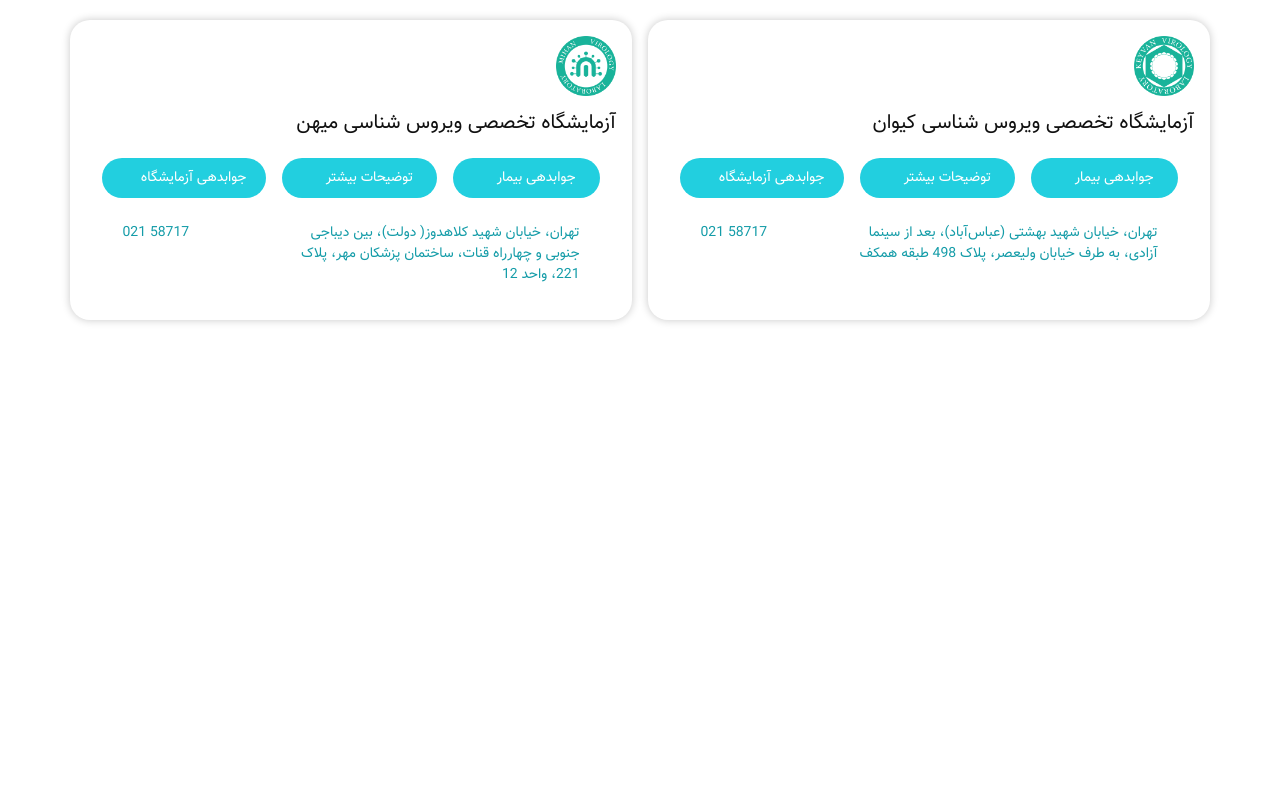
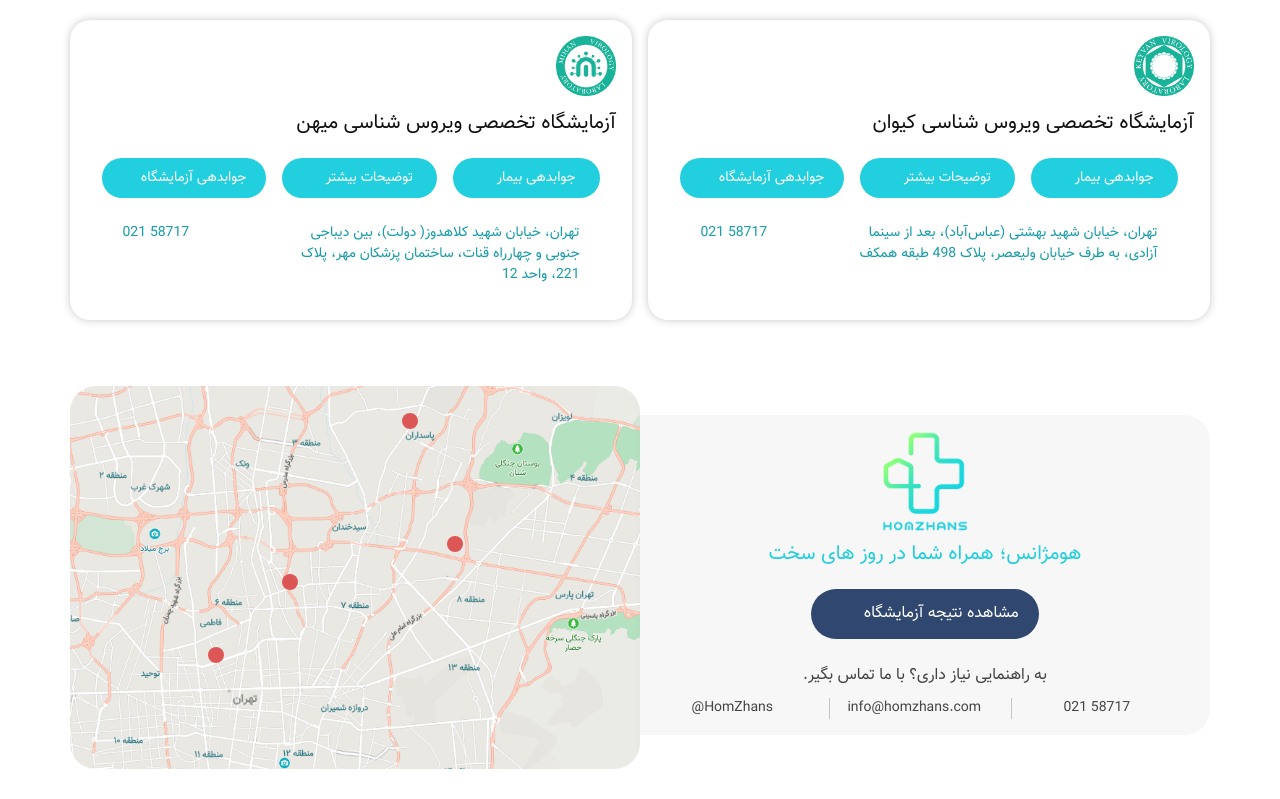
Before and after one commit to alikhalili66/azmon-pdf-panel, a Next.js app: page / in a window 1280 px wide. Shown: the part 706-1505 px from the top of the page. Before the commit the page ends 1042 px from the top, so only its background shows below. Built offline with nearby package versions, Linux system fonts and the light colour scheme; a web font is replaced by a local one.

Commit message:
DEVELOP => page /home -mirror

```diff
--- a/next.config.js
+++ b/next.config.js
@@ -15,7 +15,7 @@
 	},
 	// Environment
 	env: {
-		API_URI_DEV: 'http://192.168.2.14:50620',
-		API_URI_PROD: 'http://192.168.2.12:50621',
+		API_URI_DEV: 'http://185.213.167.156:6061',
+		API_URI_PROD: 'http://185.213.167.156:6061',
 	},
 };
--- a/src/components/page/home/index.tsx
+++ b/src/components/page/home/index.tsx
@@ -11,7 +11,7 @@
 	// box Control
 	boxClass = '',
 	boxSize = '',
-	boxSpace = '',
+	boxSpace = 'pb-[30px]',
 
 	...props
 }: HomeProps) => {
@@ -125,6 +125,62 @@
 						}
 					/>
 				</div>
+
+				{/*  */}
+
+				<div className='grid grid-cols-12 pt-[50px]'>
+					<div className='col-span-12 md:col-span-6 relative pt-[5%]'>
+						<div className='min-h-[90%] rounded-r-[26px] p-4 bg-[#f7f7f7]'>
+							<div className='text-center flex flex-col gap-2 items-center justify-center'>
+								<img className='h-[100px]' alt='' src={images?.logo_homezhansName?.src} />
+								<div className='text-primary-3 text-[20px] font-[500]'>هومژانس؛ همراه شما در روز های سخت</div>
+							</div>
+
+							<div className='flex items-center justify-center pt-[20px]'>
+								<div
+									className='text-[16px] flex items-center justify-center gap-5 px-5 bg-primary-1 hover:bg-primary-2 min-h-[50px] rounded-full  text-[#fff] cursor-pointer'
+									onClick={undefined}
+								>
+									<span>مشاهده نتیجه آزمایشگاه</span>
+									<i className='fa fa-send' />
+								</div>
+							</div>
+
+							<div className='text-center pt-[25px] text-text-secondary'>به راهنمایی نیاز داری؟ با ما تماس بگیر.</div>
+
+							<div className='grid grid-cols-12 gap-2 text-text-secondary pt-[10px]'>
+								<div className='col-span-12 md:col-span-4 flex items-center justify-center gap-2'>
+									<i className='fa fa-phone text-primary-3 !text-[16px]' />
+									<span className='text-[14px]'>58717 021</span>
+								</div>
+								<div className='col-span-12 md:col-span-4 flex items-center justify-center gap-2 border-r border-r-[#0003]'>
+									<i className='fa fa-inbox text-primary-3 !text-[16px]' />
+									<span className='text-[14px]'>info@homzhans.com</span>
+								</div>
+								<div className='col-span-12 md:col-span-4 flex items-center justify-center gap-2 border-r border-r-[#0003]'>
+									<i className='fa fa-dot-circle-o text-primary-3 !text-[16px]' />
+									<span className='text-[14px]'>HomZhans@</span>
+								</div>
+							</div>
+						</div>
+					</div>
+					<div className='col-span-12 md:col-span-6 relative'>
+						<img className='w-full rounded-[26px]' alt='' src={images.mapLabs?.src || ''} />
+
+						<span className='bg-danger w-4 h-4 rounded-full absolute top-[7%] right-[39%] flex items-center justify-center'>
+							<span className='bg-danger rounded-full w-4 h-4 animate-ping'></span>
+						</span>
+						<span className='bg-danger w-4 h-4 rounded-full absolute top-[39%] right-[31%] flex items-center justify-center'>
+							<span className='bg-danger rounded-full w-4 h-4 animate-ping'></span>
+						</span>
+						<span className='bg-danger w-4 h-4 rounded-full absolute top-[49%] right-[60%] flex items-center justify-center'>
+							<span className='bg-danger rounded-full w-4 h-4 animate-ping'></span>
+						</span>
+						<span className='bg-danger w-4 h-4 rounded-full absolute top-[68%] right-[73%] flex items-center justify-center'>
+							<span className='bg-danger rounded-full w-4 h-4 animate-ping'></span>
+						</span>
+					</div>
+				</div>
 			</div>
 		</PrimaryCard>
 	);
--- a/src/components/page/lab-reception/components/get-reception/get-reception.tsx
+++ b/src/components/page/lab-reception/components/get-reception/get-reception.tsx
@@ -28,22 +28,24 @@
 	};
 
 	const downloadPdfHandler = (item: { [key: string]: any }) => {
-		api.$downloadPdf_POST(
+		api.$answer_pdf_create_POST(
 			{
 				onStatus: (status) => changeSectionScope({ _download: status }),
 				onOk: (res) => {
+					const file = res?.info?.answer || null;
+
 					const createLink = async () => {
 						const downloadLink = document.createElement('a');
 						downloadLink.setAttribute('target', '_blank');
-						downloadLink.href = `data:application/pdf;base64, ${res?.data?.pdf?.encoded || ''}`;
-						downloadLink.download = 'filename';
+						downloadLink.href = `data:${file?.content_type || 'application/pdf'};base64, ${file?.file || ''}`;
+						downloadLink.download = file?.filename || 'filename';
 						downloadLink.click();
 					};
 
-					if (res?.data) createLink();
+					if (file) createLink();
 				},
 			},
-			{ body: item },
+			{ body: { ...item } },
 		);
 	};
 
--- a/src/components/page/user-reception/components/fetch-receptions/fetch-receptions.tsx
+++ b/src/components/page/user-reception/components/fetch-receptions/fetch-receptions.tsx
@@ -1,6 +1,7 @@
 import { Block, PrimaryButton } from '@attom';
 import { page_userReception } from '@context';
 import { useDidMount } from '@hooks';
+import { api } from '@services';
 import { Dates } from '@utils';
 
 export type FetchReceptionsProps = Props_Block & {};
@@ -19,15 +20,34 @@
 
 	const actions = page_userReception.useActions();
 
-	const changeFetchReseptionsScope = (values: Partial<typeof fetchReceptions> = {}) =>
+	const changeSectionScope = (values: Partial<typeof fetchReceptions> = {}) =>
 		overWrite({ scope: 'fetchReceptions', value: { ...values } });
 
 	useDidMount(() => {
-		changeFetchReseptionsScope({ $fetchReceptions: login?.$login?.Data || null });
+		changeSectionScope({ $fetchReceptions: login?.$login?.Data || null });
 	});
 
-	const downloadAllReceptions = () => {};
-	const downloadReception = (resultItem, testItem) => {};
+	const downloadPdfHandler = (item: any) => {
+		api.$answer_pdf_create_POST(
+			{
+				onStatus: (status) => changeSectionScope({ _download: status }),
+				onOk: (res) => {
+					const file = res?.info?.answer || null;
+
+					const createLink = async () => {
+						const downloadLink = document.createElement('a');
+						downloadLink.setAttribute('target', '_blank');
+						downloadLink.href = `data:${file?.content_type || 'application/pdf'};base64, ${file?.file || ''}`;
+						downloadLink.download = file?.filename || 'filename';
+						downloadLink.click();
+					};
+
+					if (file) createLink();
+				},
+			},
+			{ body: { ...item } },
+		);
+	};
 
 	//vars
 	const birthDate = $fetchReceptions?.BirthDate ? new Date($fetchReceptions?.BirthDate)?.toISOString() : '';
@@ -60,7 +80,7 @@
 								bgColor='bg-tertiary-1'
 								content='دانلود تمام تست ها'
 								icon='fa fa-download fa-lg px-2'
-								onClick={() => downloadAllReceptions()}
+								onClick={() => downloadPdfHandler($fetchReceptions)}
 								loading={_download === 'loading'}
 							/>
 						</div>
@@ -171,7 +191,7 @@
 											)}
 										</div>
 
-										<div className='flex items-center justify-center pt-[20px] pb-[30px]'>
+										{/* <div className='flex items-center justify-center pt-[20px] pb-[30px]'>
 											<PrimaryButton
 												bgColor='bg-tertiary-1'
 												content='دانلود تست'
@@ -179,7 +199,7 @@
 												onClick={() => downloadReception(resultItem, testItem)}
 												loading={_download === 'loading'}
 											/>
-										</div>
+										</div> */}
 									</div>
 								))}
 							</div>
--- a/src/data/images/index.ts
+++ b/src/data/images/index.ts
@@ -1,16 +1,20 @@
 import logo from '@assets/img/logo.png';
 import logo_homezhans from '@assets/img/logo-homezhans.png';
+import logo_homezhansName from '@assets/img/logo-homezhans-name.png';
 import labEmdad from '@assets/img/lab-emdad.png';
 import labKeyvan from '@assets/img/lab-keyvan.png';
 import labMihan from '@assets/img/lab-mihan.png';
 import labNegin from '@assets/img/lab-negin.png';
+import mapLabs from '@assets/img/map-labs.png';
 
 export {
 	//
 	logo,
 	logo_homezhans,
+	logo_homezhansName,
 	labEmdad,
 	labKeyvan,
 	labMihan,
 	labNegin,
+	mapLabs,
 };
--- a/src/services/api/example/example.ts
+++ b/src/services/api/example/example.ts
@@ -70,3 +70,22 @@
 			}),
 		handlerConfig,
 	);
+
+//______________________  	______________________//
+export const $answer_pdf_create_POST = async (
+	handlerConfig: Service_configHandler,
+	data: Service_data & {
+		body: {
+			[key: string]: any;
+		};
+	},
+) =>
+	await HTTPService.handler(
+		async () =>
+			await HTTPService.call({
+				method: 'POST',
+				path: 'v1/service/answer/pdf/create',
+				...data,
+			}),
+		handlerConfig,
+	);
--- a/src/services/config.ts
+++ b/src/services/config.ts
@@ -5,7 +5,7 @@
 export const appConfig = {
 	isDevelopment: isDevMode,
 	apiBaseUrl: isDevMode ? baseURI_dev : baseURI_production,
-	timeout: 40000,
+	timeout: 60000,
 };
 
 export default appConfig;
--- a/src/services/http.service.ts
+++ b/src/services/http.service.ts
@@ -126,10 +126,10 @@
 		let request = await service();
 		const [data, res, err] = [request?.data || null, request?.res || null, request?.err || null];
 
-		const isSuccess = data?.Success || data?.status === 'success';
+		const isSuccess = data?.Success || data?.status === 'success' || data?.resultCode === 1;
 
-		const okMessageContent = okMessage || data?.Message || 'موفقیت آمیز';
-		const failMessageContent = failMessage || data?.Message || 'خطایی رخ داده است';
+		const okMessageContent = okMessage || data?.Message || data?.resultMessage || 'موفقیت آمیز';
+		const failMessageContent = failMessage || data?.Message || data?.resultMessage || 'خطایی رخ داده است';
 
 		if (isSuccess) {
 			changeStatus('ok');
```
Also changed, not shown: src/assets/img/logo-homezhans-name.png (added), src/assets/img/map-labs.png (added).
